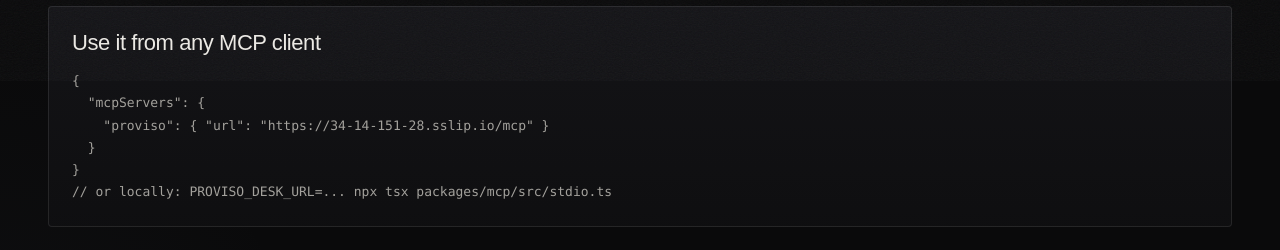
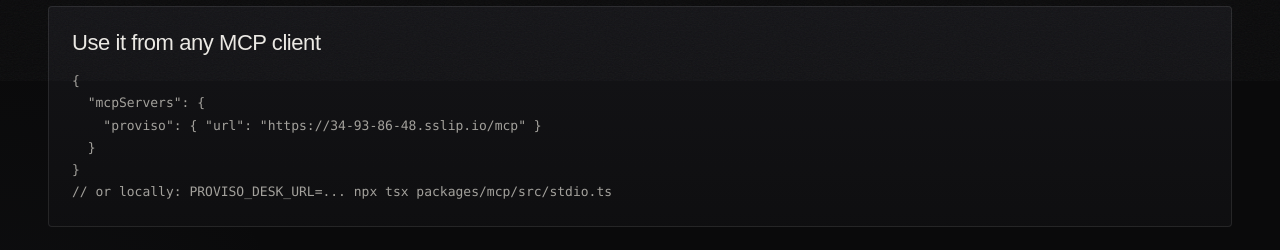
Before and after one commit to RaYYeR220/proviso, a Next.js app in the folder apps/web/: page /builders in a window 1280 px wide. Shown: the part 1120-1370 px from the top of the page. Built offline with nearby package versions, Linux system fonts and the light colour scheme; a web font is replaced by a local one.

Commit message:
desk moved to 34-93-86-48.sslip.io

```diff
--- a/apps/web/app/builders/page.tsx
+++ b/apps/web/app/builders/page.tsx
@@ -32,7 +32,7 @@
     t: "Use it from any MCP client",
     code: `{
   "mcpServers": {
-    "proviso": { "url": "https://34-14-151-28.sslip.io/mcp" }
+    "proviso": { "url": "https://34-93-86-48.sslip.io/mcp" }
   }
 }
 // or locally: PROVISO_DESK_URL=... npx tsx packages/mcp/src/stdio.ts`,
--- a/apps/web/app/page.tsx
+++ b/apps/web/app/page.tsx
@@ -96,7 +96,7 @@
           <div className="panel code-card">
             <p className="small dim">MCP</p>
             <pre>{`{ "mcpServers": { "proviso": {
-  "url": "https://34-14-151-28.sslip.io/mcp" } } }
+  "url": "https://34-93-86-48.sslip.io/mcp" } } }
 
 tools: find_agents · hire · job_status · deal_status
        verify_cart · predict_vault · agent_reputation`}</pre>
--- a/apps/web/lib/api.ts
+++ b/apps/web/lib/api.ts
@@ -1,4 +1,4 @@
-export const DESK = (process.env.NEXT_PUBLIC_DESK_URL ?? "https://34-14-151-28.sslip.io").replace(/\/+$/, "");
+export const DESK = (process.env.NEXT_PUBLIC_DESK_URL ?? "https://34-93-86-48.sslip.io").replace(/\/+$/, "");
 
 export interface DeskEvent {
   id: number;
```
Also changed, not shown: 1 other file (tests, documents, lock files or other folders).
